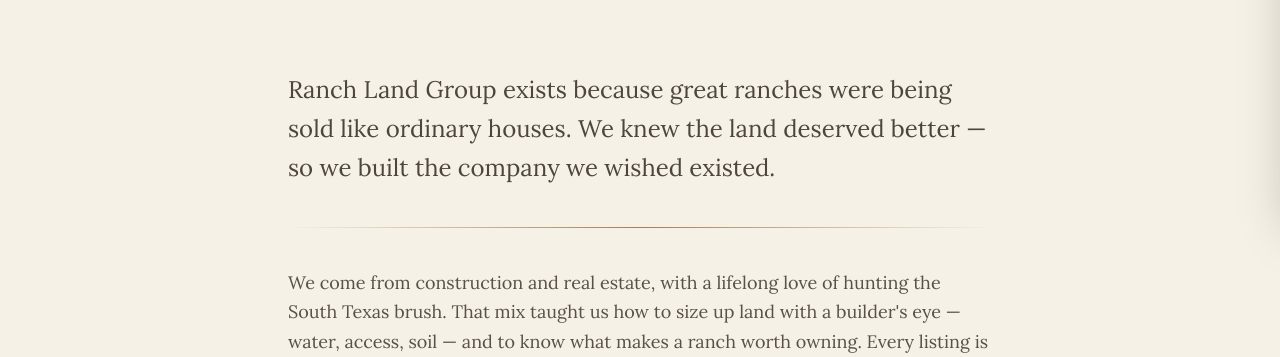
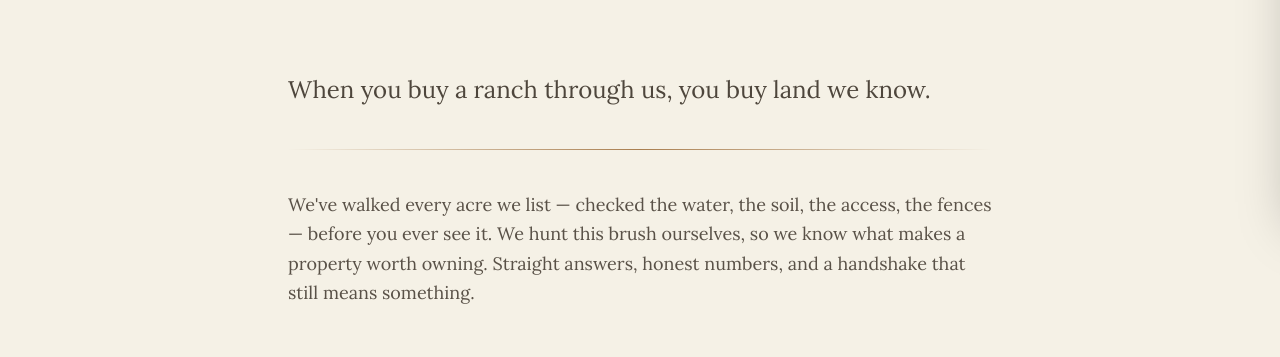
Before and after one commit to bonalti1/ranchlandgroup, a Next.js app: page /about in a window 1280 px wide. Shown: the part 586-943 px from the top of the page. Built offline with nearby package versions, Linux system fonts and the light colour scheme.

Commit message:
About narrative: buyer-first version
Co-Authored-By: Claude Fable 5 <noreply@anthropic.com>
Claude-Session: https://claude.ai/code/session_01BKDv7M18DeE3P1E6iP1Rnk

```diff
--- a/src/app/about/page.tsx
+++ b/src/app/about/page.tsx
@@ -92,20 +92,16 @@ export default function AboutPage() {
       <section className="mx-auto max-w-3xl px-5 py-24 md:px-8">
         <Reveal>
           <p className="text-xl leading-relaxed text-ink/80 md:text-2xl md:leading-relaxed">
-            Ranch Land Group exists because great ranches were being sold
-            like ordinary houses. We knew the land deserved better — so we
-            built the company we wished existed.
+            When you buy a ranch through us, you buy land we know.
           </p>
           <div className="rule my-10" />
           <div className="space-y-6 text-lg leading-relaxed text-ink/75">
             <p>
-              We come from construction and real estate, with a lifelong
-              love of hunting the South Texas brush. That mix taught us how
-              to size up land with a builder&apos;s eye — water, access,
-              soil — and to know what makes a ranch worth owning. Every
-              listing is walked and studied before it goes to market, and
-              every buyer is treated like a future neighbor. Out here, they
-              are.
+              We&apos;ve walked every acre we list — checked the water, the
+              soil, the access, the fences — before you ever see it. We hunt
+              this brush ourselves, so we know what makes a property worth
+              owning. Straight answers, honest numbers, and a handshake that
+              still means something.
             </p>
           </div>
         </Reveal>
```
